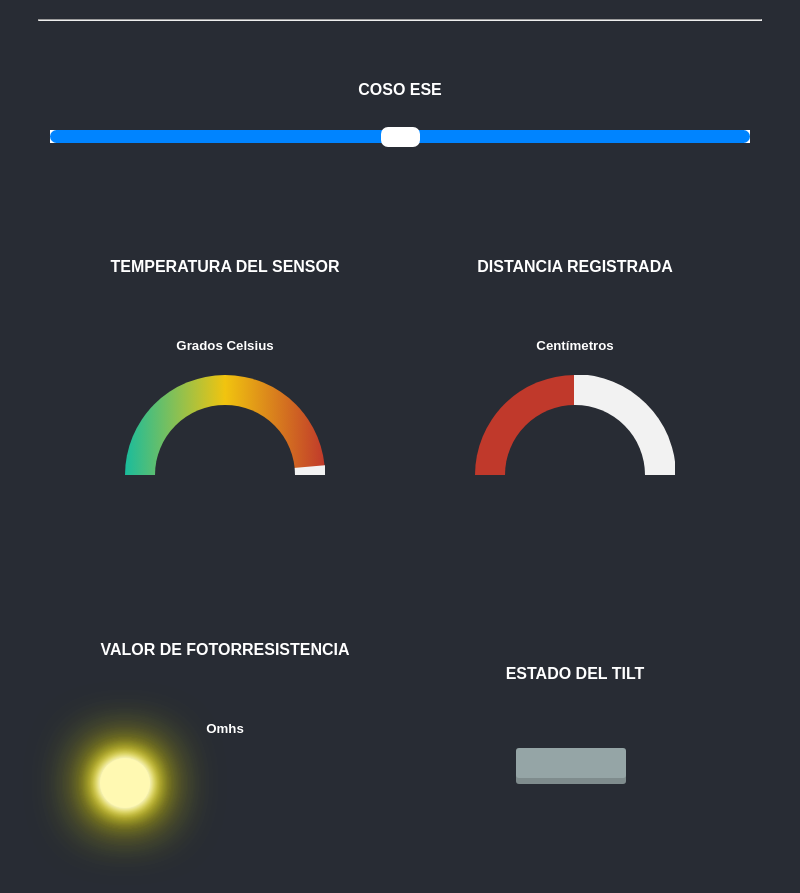
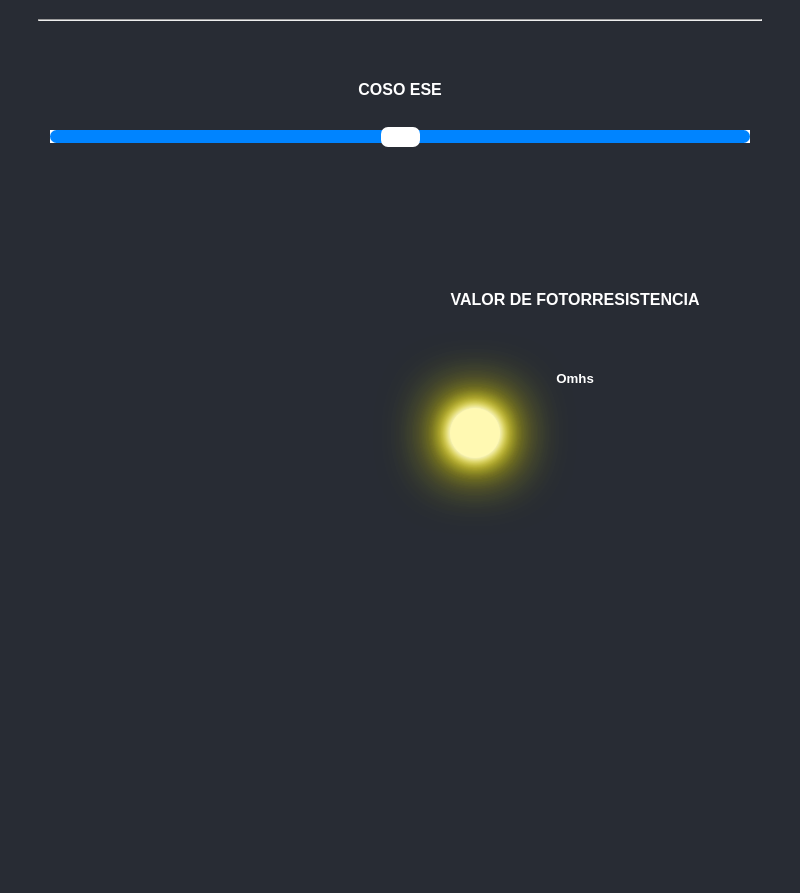
Before and after one commit to anscharivs/SensorElectronico, an Electron app: page src/index.html in a window 800 px wide. Shown: the part 99-992 px from the top of the page. Drawn offline with Linux system fonts and the light colour scheme; no server answers.

Commit message:
Comentadas cosas

```diff
--- a/src/index.html
+++ b/src/index.html
@@ -22,7 +22,7 @@
 
 <div class="general">
 
-      <div class="div-dist">
+      <!--div class="div-dist">
           <div class="dist-central">
             <h4>Distancia registrada</h4> <pre id="Distancia" > </pre> <h5>Centímetros</h5>
               <div class="box gauge--2">
@@ -32,9 +32,9 @@
                   </div>
               </div>
           </div>
-      </div>
+      </div-->
 
-      <div class="div-temp">
+      <!--div class="div-temp">
         <div class="temp-central">
           <h4>Temperatura del sensor</h4> <pre id="Temperatura" > </pre> <h5>Grados Celsius</h5>
             <div class="box gauge--3">
@@ -45,9 +45,9 @@
             </div>
 
         </div>
-      </div>
+      </div-->
 
-      <div class="div-tilt">
+      <!--div class="div-tilt">
         <div class="tilt-central">
           <h4>Estado del tilt</h4> <pre id="Tilt" > </pre>
             <div class="container">
@@ -56,7 +56,7 @@
               </div>
             </div>
         </div>
-      </div>
+      </div-->
 
       <div class="div-ldr">
         <div class="ldr-central">
```
